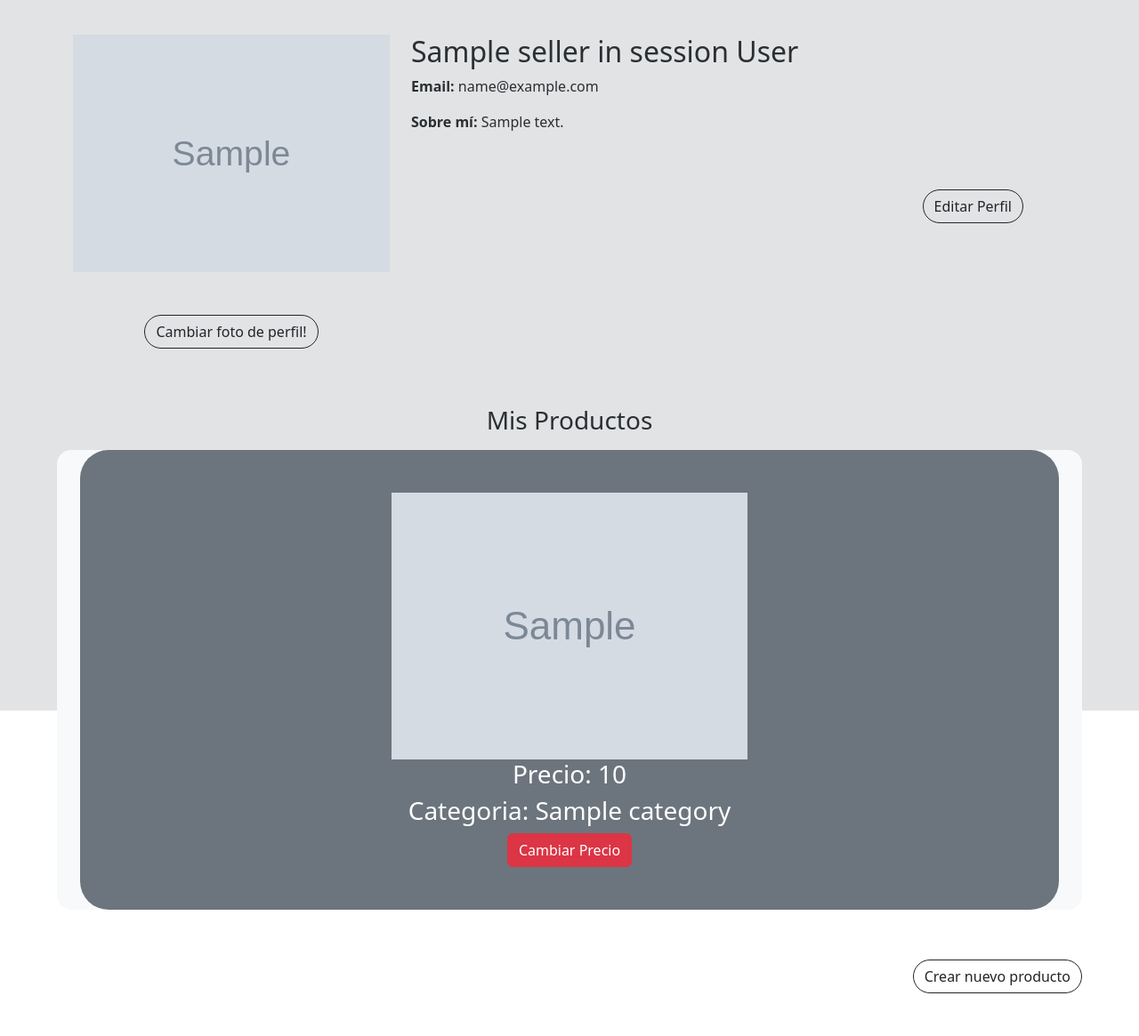
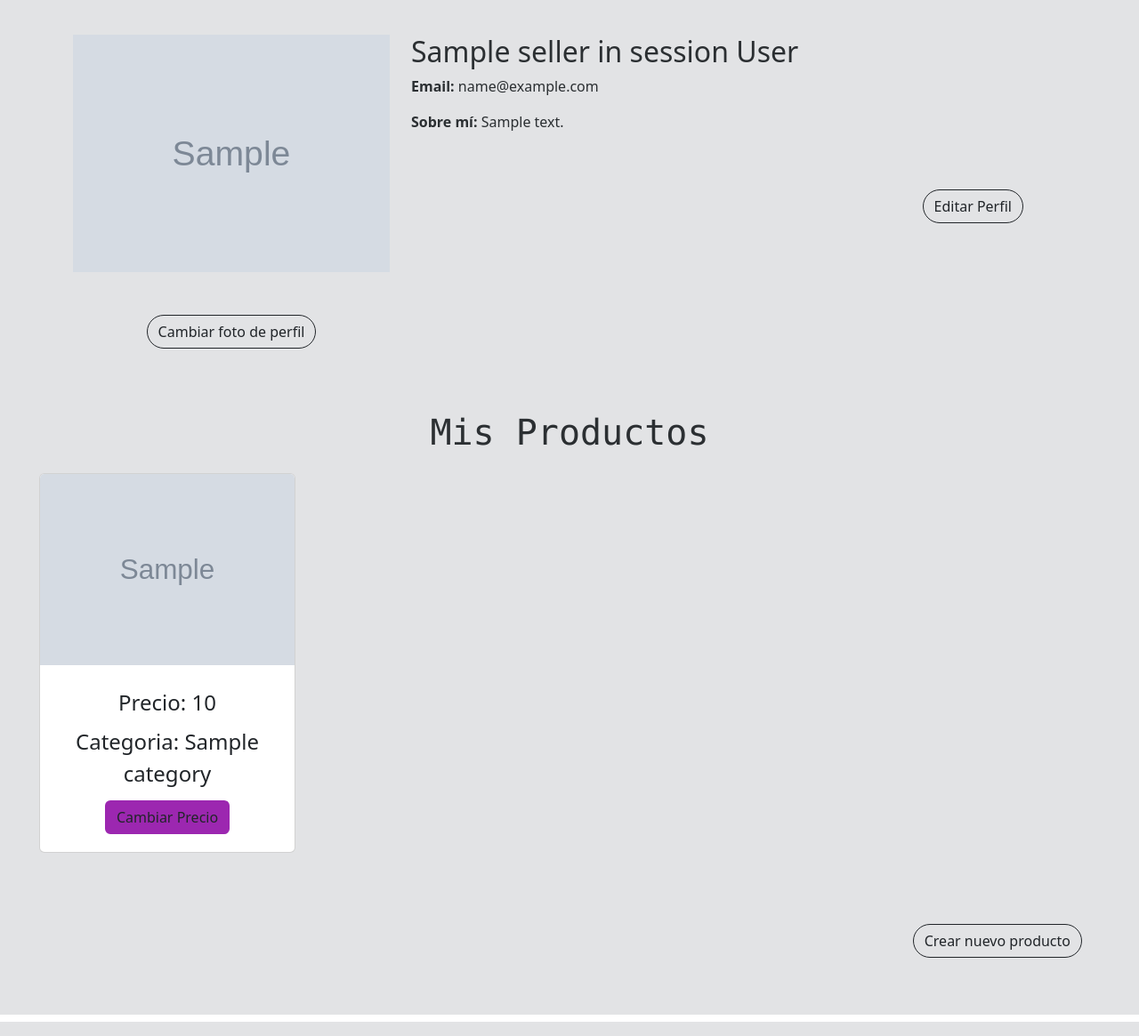
Before and after one commit to EliasVillamayor/GraphicMKT, a Java web app: template GraphicMarket/src/main/webapp/WEB-INF/profile.jsp in a window 1280 px wide. Shown: the part 107-1272 px from the top of the page at 89% size. Run offline with Spring Boot 4, a stand-in JSP engine, Linux system fonts and the light colour scheme; the template is opened without the code that fills it: most values are stand-ins (such as "Sample title", 1, 10 or a date in 2020); grey boxes marked "Sample" are stand-in pictures; some libraries are stand-ins or nearby versions.

Commit message:
estilos y el nav

```diff
--- a/GraphicMarket/src/main/webapp/WEB-INF/profile.jsp
+++ b/GraphicMarket/src/main/webapp/WEB-INF/profile.jsp
@@ -47,13 +47,13 @@
         </div>
     </div>
 </nav>
-    <div class="p-3 mb-2 bg-secondary-subtle text-secondary-emphasis" style="width: 100%; height: 800px;">
+    <div class=" container-fluid p-3 mb-2 bg-secondary-subtle text-secondary-emphasis" style="width: 100%;">
         <div class="container mt-4">
             <div class="row">
                 <div class="col-md-4">
                     <div class="text-center">
                         <img src="../img/${sellerInSession.profilePicture}" alt="Foto del vendedor" class="img-fluid">
-                        <a type="button" class="btn btn-outline-dark m-5 rounded-5" href="/changePFP">Cambiar foto de perfil!</a>
+                        <a type="button" class="btn btn-outline-dark m-5 rounded-5" href="/changePFP">Cambiar foto de perfil</a>
                     </div>
                 </div>
                 <div class="col-md-8 vendedor-info">
@@ -66,22 +66,23 @@
                 </div>
             </div>
         </div>
-        <h3 class="m-3 ml-4 text-center">Mis Productos</h3>
-        <div class="bg-light mx-5 rounded-4">
-            <div class="container">
 
+        	<div class="row text-center m-3" >
+        <p class="fs-1  font-monospace ">Mis Productos</p>
             	<c:forEach items="${sellerProducts}" var="product">
-            	    <div class="col">
-                	    <div class="bg-secondary py-5 m-2 text-white text-center rounded-5">
-                	    	<img src="../img/${product.productImage}">
-                	    	<h3>Precio: ${product.price}</h3>
-                	    	<h3>Categoria: ${product.category.name}</h3>
-                	    	<a href="/product/${product.id}/edit" class="btn btn-danger">Cambiar Precio</a>
+            	    <div class="col-md-2 mb-3">
+
+            	     <div class="card" style="width: 18rem;">
+                	    	<img  class="card-img-top"  src="../img/${product.productImage}">
+                	    	<div class="card-body">
+                	    	<p class="card-title m-2 fs-4">Precio: ${product.price}</p>
+                	    	<p  class="card-title m-2 fs-4">Categoria: ${product.category.name}</p>
+                	    	<a href="/product/${product.id}/edit" class="btn m-1" style="background-color: #9c27b0;">Cambiar Precio</a>
                 	    </div>
                 	</div>
+                </div>
                </c:forEach>
             </div>
-        </div>
         <div class="d-flex flex-row-reverse">
             <a type="button" class="btn btn-outline-dark m-5 rounded-5 " href="/product/new">Crear nuevo producto</a>
         </div>
```
Also changed, not shown: GraphicMarket/src/main/webapp/WEB-INF/mainPage.jsp (+42 -34 lines).
